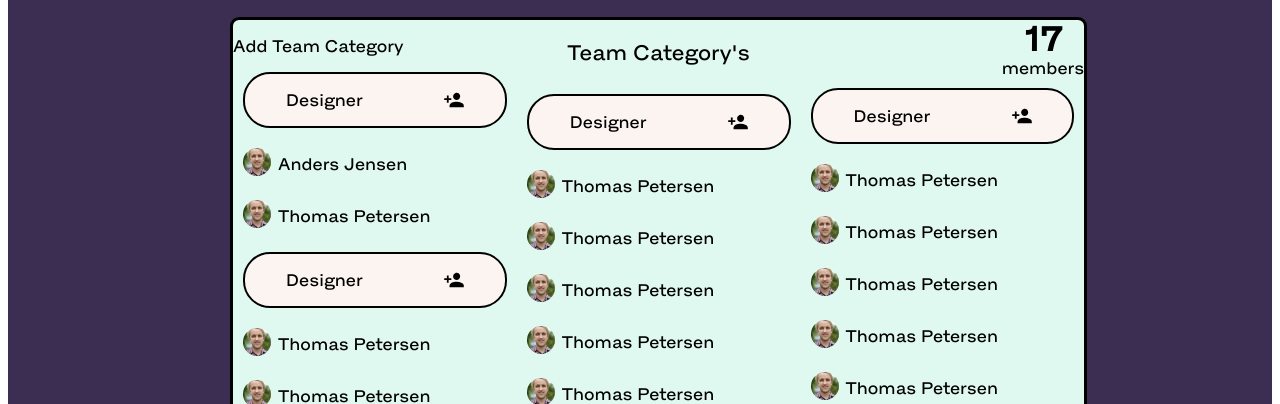
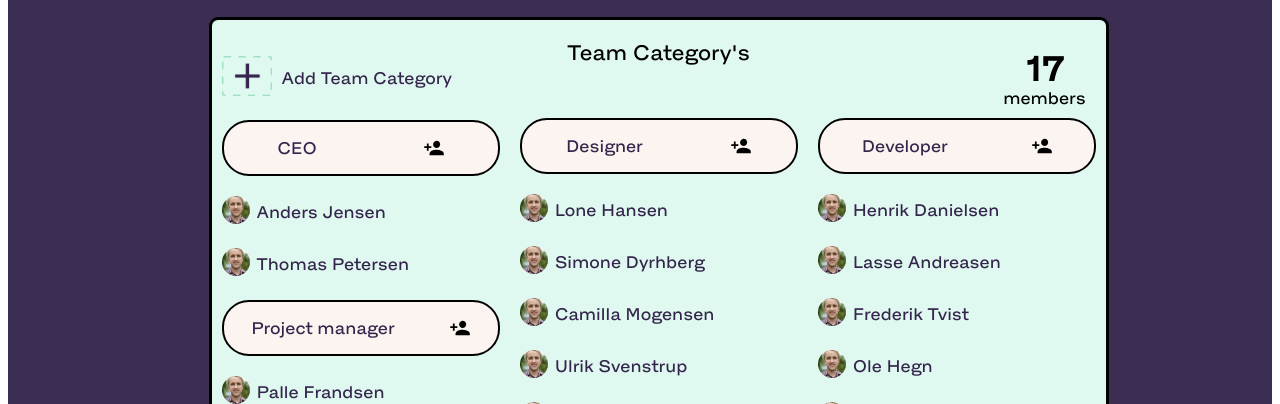
Before and after one commit to KasperBJ/p6, a plain HTML site: page settings.html in a window 1280 px wide. Shown: the part 396-800 px from the top of the page. Drawn offline with Linux system fonts and the light colour scheme.

Commit message:
rettelser og tilføjelser på setting

```diff
--- a/settings.html
+++ b/settings.html
@@ -107,12 +107,19 @@
               <div class="teambox1">
 
                 <div class="addteam">
-                    <p> Add Team Category </p>
+
+                    <div class="addicon">
+                        <img src="style/images/addicon1.png" class="add">
+                  </div>
+                      <div>
+                        <p> Add Team Category </p>
+                      </div>
+
               </div>
 
                 <div class="ceo">
                   <div>
-                  <p>Designer</p>
+                  <p>CEO</p>
                 </div>
                 <div class="addperson">
                   <img src="style/images/addperson.svg">
@@ -143,7 +150,7 @@
 
               <div class="ceo">
                 <div>
-                <p>Designer</p>
+                <p>Project manager</p>
               </div>
               <div class="addperson">
                 <img src="style/images/addperson.svg">
@@ -156,7 +163,7 @@
                 </div>
 
                 <div>
-                  <p> Thomas Petersen </p>
+                  <p> Palle Frandsen </p>
               </div>
             </div>
 
@@ -166,7 +173,7 @@
                 </div>
 
                 <div>
-                  <p> Thomas Petersen </p>
+                  <p> Monika Jørgensen </p>
               </div>
             </div>
 
@@ -194,7 +201,7 @@
                   </div>
 
                   <div>
-                    <p> Thomas Petersen </p>
+                    <p> Lone Hansen </p>
                 </div>
               </div>
 
@@ -204,7 +211,7 @@
                   </div>
 
                   <div>
-                    <p> Thomas Petersen </p>
+                    <p> Simone Dyrhberg </p>
                 </div>
               </div>
 
@@ -214,7 +221,7 @@
                   </div>
 
                   <div>
-                    <p> Thomas Petersen </p>
+                    <p> Camilla Mogensen </p>
                 </div>
               </div>
 
@@ -224,7 +231,7 @@
                   </div>
 
                   <div>
-                    <p> Thomas Petersen </p>
+                    <p> Ulrik Svenstrup </p>
                 </div>
               </div>
 
@@ -234,7 +241,7 @@
                   </div>
 
                   <div>
-                    <p> Thomas Petersen </p>
+                    <p> Michael Dorf </p>
                 </div>
               </div>
 
@@ -244,7 +251,7 @@
                   </div>
 
                   <div>
-                    <p> Thomas Petersen </p>
+                    <p> Rasmus Trolleborg </p>
                 </div>
               </div>
 
@@ -259,7 +266,7 @@
 
                 <div class="ceo">
                   <div>
-                  <p>Designer</p>
+                  <p>Developer</p>
                 </div>
                 <div class="addperson">
                   <img src="style/images/addperson.svg">
@@ -272,7 +279,7 @@
                     </div>
 
                     <div>
-                      <p> Thomas Petersen </p>
+                      <p> Henrik Danielsen </p>
                   </div>
                 </div>
 
@@ -282,7 +289,7 @@
                     </div>
 
                     <div>
-                      <p> Thomas Petersen </p>
+                      <p> Lasse Andreasen </p>
                   </div>
                 </div>
 
@@ -292,7 +299,7 @@
                     </div>
 
                     <div>
-                      <p> Thomas Petersen </p>
+                      <p> Frederik Tvist </p>
                   </div>
                 </div>
 
@@ -302,7 +309,7 @@
                     </div>
 
                     <div>
-                      <p> Thomas Petersen </p>
+                      <p> Ole Hegn </p>
                   </div>
                 </div>
 
@@ -312,7 +319,7 @@
                     </div>
 
                     <div>
-                      <p> Thomas Petersen </p>
+                      <p> Daniel Christensen </p>
                   </div>
                 </div>
 
@@ -322,7 +329,7 @@
                     </div>
 
                     <div>
-                      <p> Thomas Petersen </p>
+                      <p> Lis Fjellerup </p>
                   </div>
                 </div>
 
--- a/style/settingsstyle.css
+++ b/style/settingsstyle.css
@@ -234,7 +234,7 @@ align-items: center;
 }
 
 .ceo p{
-
+color: #33254B;
 }
 
 .addperson {
@@ -242,9 +242,16 @@ height: 20px;
 width: 20px;
 }
 
+.add {
+  width: 70px;
+  padding: 10px;
+}
+
+
 .thomas {
   display: flex;
   font-family: hansen_grotesque;
+  color: #33254B;
 }
 
 .teambox1 {
@@ -265,6 +272,8 @@ width: 20px;
   flex-wrap: wrap;
   align-content: flex-end;
   flex-direction: column;
+  padding-right: 20px;
+  padding-top: 30px;
 }
 
 .members h1 {
@@ -284,4 +293,15 @@ width: 20px;
 
 .textteamcategory {
   font-size: 20px;
+  padding-bottom: 24px;
 }
+
+.addteam {
+  display: flex;
+  align-items: center;
+  padding-top: 26px;
+}
+.addteam p{
+  font-size: 16px;
+  color: #33254B;
+}
```
Also changed, not shown: style/images/Icon ionic-md-add.png (added), style/images/Path 46.png (added), style/images/addicon1.png (added).
